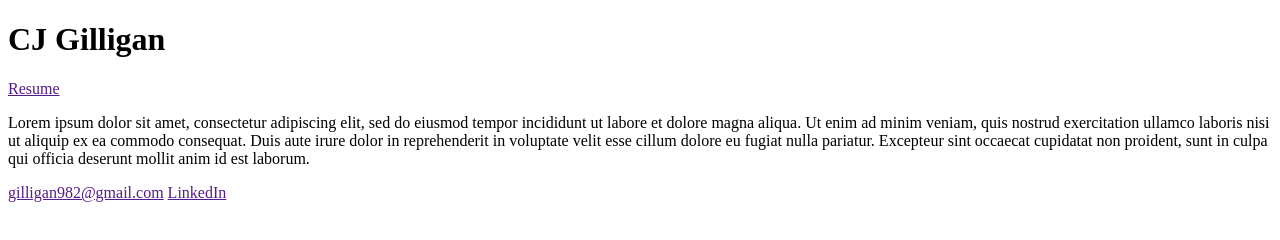
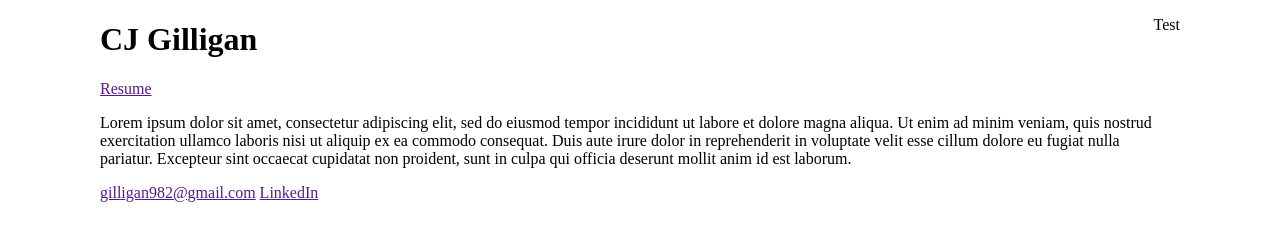
Before and after one commit to gilligan98/Portfolio, a plain HTML site: page index.html in a window 1280 px wide. Drawn offline with Linux system fonts and the light colour scheme.

Commit message:
adding css

```diff
--- a/home.css
+++ b/home.css
@@ -1,3 +1,10 @@
-{
+body {
+	max-width: 1080px;
+	display: flex;
+	flex-direction: row;
+	margin: 0 auto;
+}
+
+header {
 
 }
--- a/index.html
+++ b/index.html
@@ -18,6 +18,9 @@
 		<a href="">LinkedIn</a>
 	</header>
 	<main>
+		<p>
+			Test
+		</p>
 	</main>
 </body>
 </html>
```
